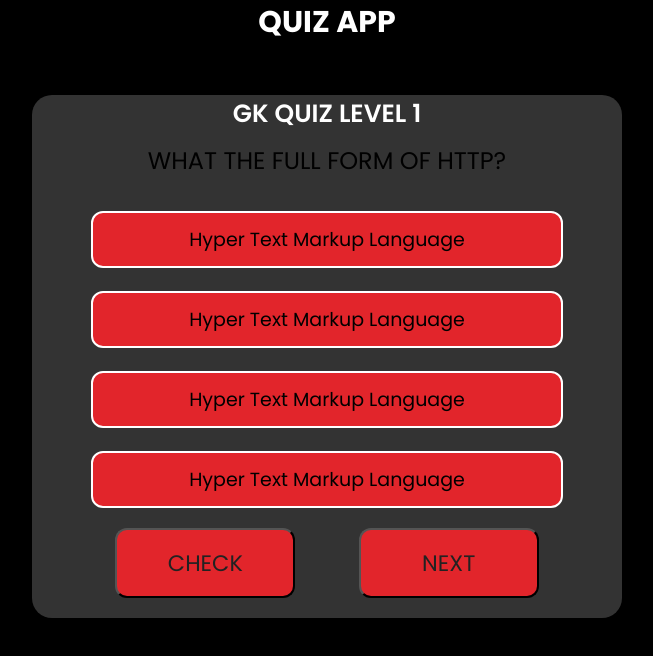
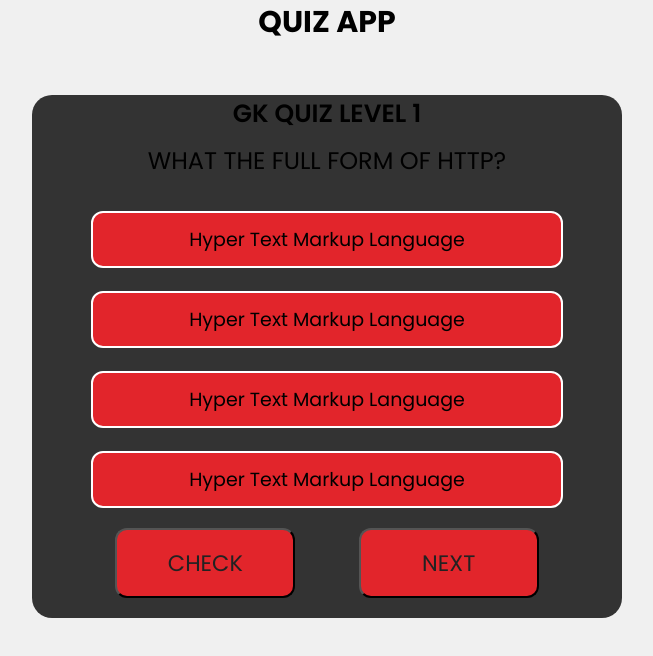
Before and after one commit to Aasheeqcode/quizapp, a website: page quizapp.html in a window 1280 px wide. Shown: the whole page, without its empty margins (313-966 px from the left). Drawn offline with nearby package versions, Linux system fonts and the light colour scheme; no server answers.

Commit message:
Update quizapp.css

```diff
--- a/quizapp.css
+++ b/quizapp.css
@@ -15,7 +15,7 @@
 body{
     width:100%;
     height:100vh;
-    background: #000000;
+    background:#f0f0f0;
 }
 .section-p1{
     padding:20px 30px;
@@ -25,18 +25,18 @@ body{
 }
 h1{
     font-size: 30px;
-    color:#fff;
+    color:#000;
     font-weight: 700;
     text-align: center;
 }
 h3{
     font-size: 25px;
-    color:#fff;
+    color:#000;
     font-weight: 600;
 }
 h2{
     font-size: 27px;
-    color:#fff;
+    color:#000;
     font-weight:700;
     padding:10px 0;
 }
```
